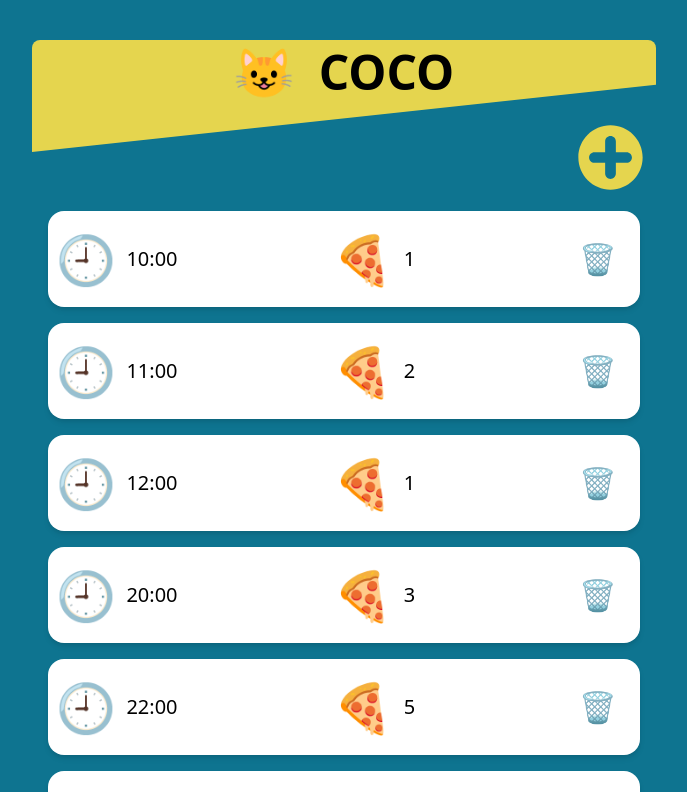
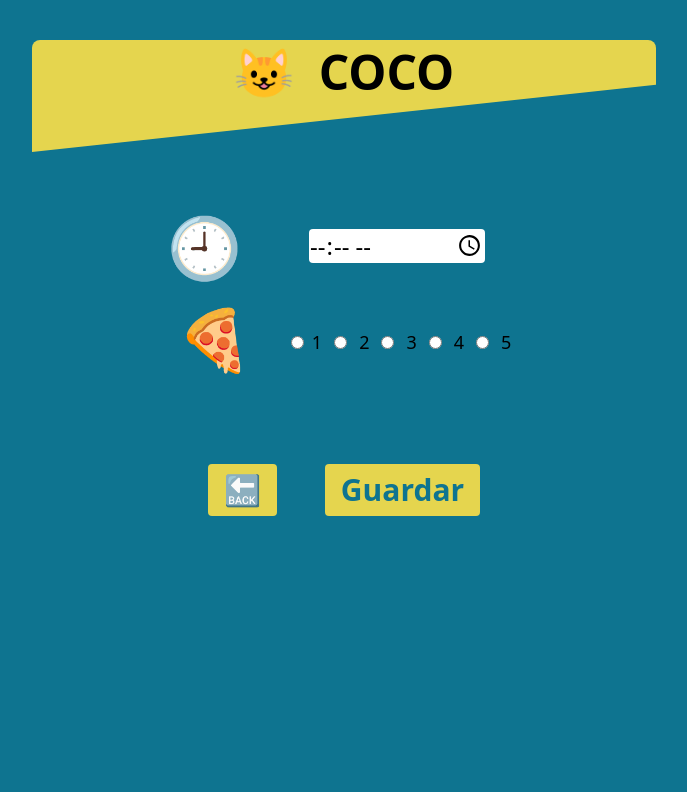
Before and after one commit to javivi02/comederoGatos, a React (Vite) app: page /item in a window 1280 px wide. Shown: the top 792 px of the page, without its empty margins (296-983 px from the left). Built offline with nearby package versions, Linux system fonts and the light colour scheme.

Commit message:
Colocando botones y agregar item

```diff
--- a/src/componentes/insert.jsx
+++ b/src/componentes/insert.jsx
@@ -1,10 +1,13 @@
 import React from "react";
+import {useNavigate} from "react-router-dom";
 
 const Insert = ({ props }) => {
 
+    const navigate = useNavigate();
+
     const handlerInsert = () => {
-
-        console.log(`Insertar`)
+        //console.log(`Insertar`)
+        navigate(`/item`)
 
     }
 
--- a/src/routers/appRouters.jsx
+++ b/src/routers/appRouters.jsx
@@ -16,6 +16,7 @@ const AppRouters = ({ props }) => {
                 <Routes>
                     <Route path="/*" element={<Dashboard />} />
                     <Route path="item/:id" element={<ItemDetail />} />
+                    <Route path="item" element={<ItemDetail />} />
 
                 </Routes>
 
--- a/src/vista/itemDetail.jsx
+++ b/src/vista/itemDetail.jsx
@@ -1,5 +1,5 @@
 import React, {useState} from "react";
-import {useParams} from "react-router-dom";
+import {useParams, Link} from "react-router-dom";
 import NavBar from "../componentes/navBar.jsx";
 import {findItemByID} from "../helpers/findItemByID.js";
 
@@ -8,8 +8,8 @@ const ItemDetail = ({ props }) => {
     const {id} = useParams();
     const item = findItemByID(parseInt(id))
 
-    const [hora, setHora] = useState(item.hora);
-    const [porciones, setPorciones] = useState(item.porciones);
+    const [hora, setHora] = useState(item?.hora === undefined ? "" : item.hora);
+    const [porciones, setPorciones] = useState(item?.porciones === undefined ? "" : item.porciones);
 
     const handleHora = (e) => {
         setHora(e.target.value);
@@ -18,6 +18,11 @@ const ItemDetail = ({ props }) => {
     const handlePorsiones = (e) => {
         console.log(e.target.value);
         setPorciones(e.target.value)
+    }
+
+    const handleSave = (e) => {
+
+        console.log("Guardando cambios");
     }
 
     return(
@@ -29,7 +34,7 @@ const ItemDetail = ({ props }) => {
 
                     <NavBar />
 
-                    <div className={`flex flex-col items-center justify-center mt-20 text-3xl`}>
+                    <div className={`flex flex-col items-center justify-center mt-24 text-3xl`}>
 
                         <div className={`flex items-center justify-center`}>
                             <div className={`text-6xl`}>🕘&nbsp;&nbsp;</div>
@@ -68,6 +73,19 @@ const ItemDetail = ({ props }) => {
 
                             </div>
                         </div>
+
+                        <div className="inline-flex mt-24">
+                            <button className="bg-[#E5D54E] text-[#0E7490] font-bold py-2 px-4 rounded mx-6">
+                                <Link to={`/`}>
+                                    🔙
+                                </Link>
+                            </button>
+                            <button className="bg-[#E5D54E] text-[#0E7490] font-bold py-2 px-4 rounded mx-6"
+                            onClick={handleSave}>
+                                Guardar
+                            </button>
+                        </div>
+
                     </div>
 
                 </main>
```
